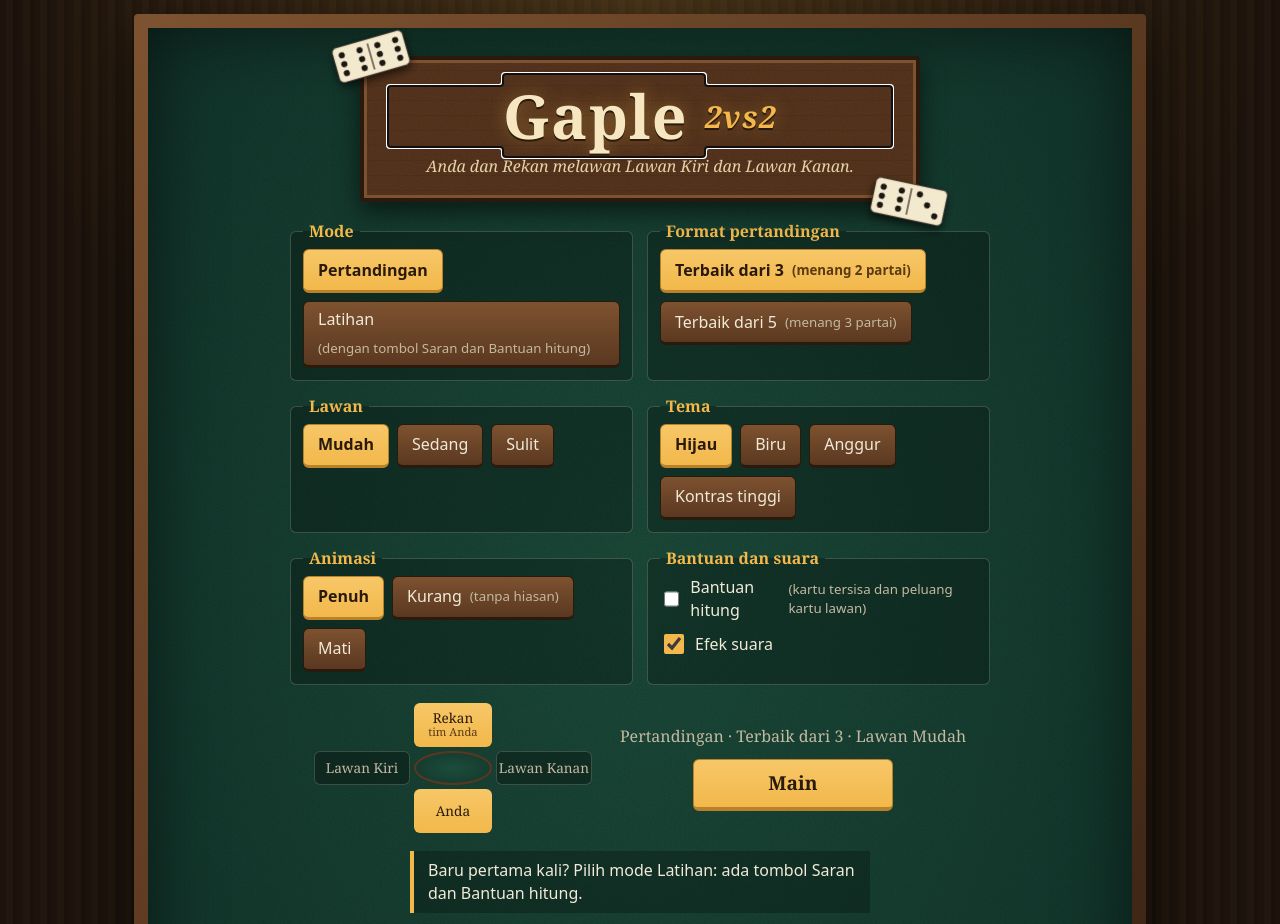
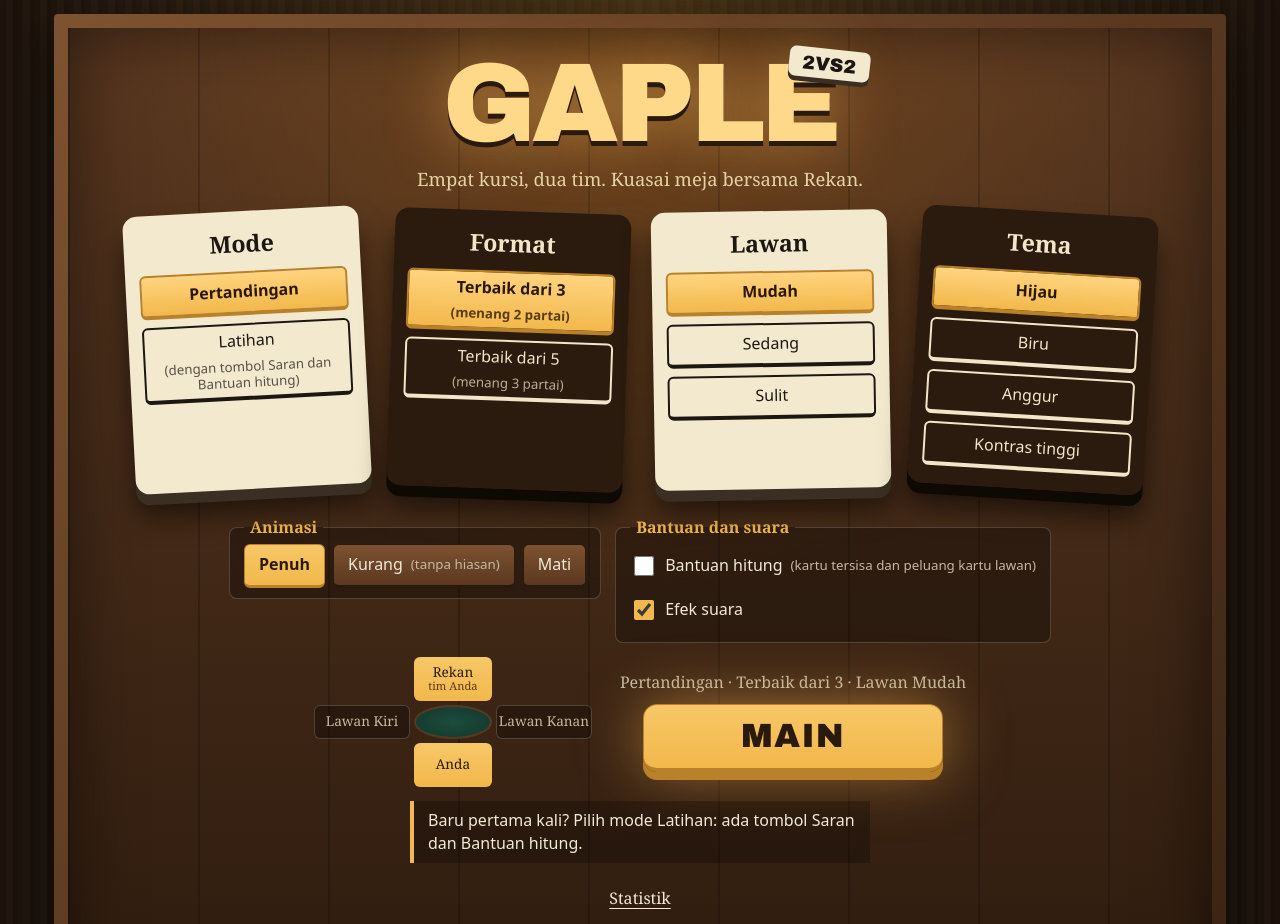
Before and after one commit to Leo-Ferdian/Gaple, a website built with Vite: page index.html in a window 1280 px wide. Shown: the top 924 px of the page. Built offline with nearby package versions, Linux system fonts and the light colour scheme.

Commit message:
v0.33.0: beranda warung malam, slogan baru, rapikan format

```diff
--- a/package.json
+++ b/package.json
@@ -1,6 +1,6 @@
 {
   "name": "gaple",
-  "version": "0.32.2",
+  "version": "0.33.0",
   "description": "Game gaple 2vs2 berbasis web (pertandingan, partai, kocokan)",
   "type": "module",
   "private": true,
--- a/src/tampilan/layar-html.ts
+++ b/src/tampilan/layar-html.ts
@@ -3,7 +3,6 @@
 
 import { AI_TERSEDIA } from '../controller.ts';
 import { BATAS_MARKAH } from '../markah.ts';
-import { svgKartu, ARAH_DATAR } from './kartu-svg.ts';
 import type { Markah } from '../markah.ts';
 import type { Pengaturan } from '../controller.ts';
 import type { Statistik, Hitungan } from '../statistik.ts';
@@ -122,23 +121,42 @@ function htmlStatistik(s: Statistik): string {
 }
 
 export function htmlMenu(pengaturan: Pengaturan, { simpanan = null, statistik = null }: TambahanMenu = {}): string {
+  const kartu = (kelas: string, judul: string, isi: string): string =>
+    `<fieldset class="kartu-set ${kelas}"><legend>${judul}</legend><div class="ubin">${isi}</div></fieldset>`;
   return (
-    `<div class="meja layar menu">` +
-    `<header class="papan-nama">` +
-    `<div class="hias" aria-hidden="true"><span class="hias-kiri">${svgKartu(6, 6, ARAH_DATAR)}</span><span class="hias-kanan">${svgKartu(6, 3, ARAH_DATAR)}</span></div>` +
+    `<div class="meja layar menu beranda">` +
+    `<header class="judul-besar">` +
     `<h1 tabindex="-1">Gaple <span class="dua">2vs2</span></h1>` +
-    `<p class="ket">Anda dan Rekan melawan Lawan Kiri dan Lawan Kanan.</p>` +
+    `<p class="ket">Empat kursi, dua tim. Kuasai meja bersama Rekan.</p>` +
     `</header>` +
     (simpanan === null
       ? ''
       : `<section class="lanjut-simpanan" aria-label="Pertandingan tersimpan"><p class="ket-simpanan"><strong>Pertandingan tersimpan</strong><span>${simpanan}</span></p>` +
         `<button type="button" class="utama" data-aksi="lanjut-simpanan">Lanjutkan</button>` +
         `<small>Memulai pertandingan baru dengan Main menghapus yang tersimpan.</small></section>`) +
-    `<div class="pengaturan">` +
-    `<fieldset><legend>Mode</legend><div class="ubin">${radio('mode', PILIHAN_MODE, pengaturan.mode, () => true)}</div></fieldset>` +
-    `<fieldset><legend>Format pertandingan</legend><div class="ubin">${radio('format', PILIHAN_FORMAT, pengaturan.format, () => true)}</div></fieldset>` +
-    `<fieldset><legend>Lawan</legend><div class="ubin">${radio('ai', PILIHAN_AI, pengaturan.ai, (n) => AI_TERSEDIA.some((a) => a === n))}</div></fieldset>` +
-    `<fieldset class="tema"><legend>Tema</legend><div class="ubin">${radio('tema', PILIHAN_TEMA, pengaturan.tema, () => true)}</div></fieldset>` +
+    `<div class="kartu-pilih">` +
+    kartu(
+      'terang',
+      'Mode',
+      radio('mode', PILIHAN_MODE, pengaturan.mode, () => true),
+    ) +
+    kartu(
+      'gelap',
+      'Format',
+      radio('format', PILIHAN_FORMAT, pengaturan.format, () => true),
+    ) +
+    kartu(
+      'terang',
+      'Lawan',
+      radio('ai', PILIHAN_AI, pengaturan.ai, (n) => AI_TERSEDIA.some((a) => a === n)),
+    ) +
+    kartu(
+      'gelap tema',
+      'Tema',
+      radio('tema', PILIHAN_TEMA, pengaturan.tema, () => true),
+    ) +
+    `</div>` +
+    `<div class="pengaturan-lain">` +
     `<fieldset><legend>Animasi</legend><div class="ubin">${radio('animasi', PILIHAN_ANIMASI, pengaturan.animasi, () => true)}</div></fieldset>` +
     `<fieldset><legend>Bantuan dan suara</legend>` +
     `<label class="pilihan"><input type="checkbox" name="bantuan"${pengaturan.bantuan ? ' checked' : ''}> Bantuan hitung <small>(kartu tersisa dan peluang kartu lawan)</small></label>` +
--- a/style.css
+++ b/style.css
@@ -519,81 +519,6 @@ button:focus-visible {
   font-style: italic;
 }
 
-/* papan nama: papan kayu dengan dua kartu balak miring */
-.papan-nama {
-  position: relative;
-  width: min(100%, 560px);
-  padding: 26px 24px 20px;
-  background: var(--tekstur), repeating-linear-gradient(0deg, var(--kayu) 0 7px, #55341d 7px 8px, var(--kayu) 8px 15px);
-  background-blend-mode: soft-light, normal;
-  border: 4px solid var(--kayu-gelap);
-  border-radius: 4px;
-  box-shadow:
-    inset 0 0 0 3px var(--kayu-terang),
-    0 10px 24px rgba(0, 0, 0, 0.55);
-}
-.papan-nama h1 {
-  font-size: clamp(2.6rem, 6vw, 3.8rem);
-  line-height: 1;
-  letter-spacing: 0.02em;
-  color: #f6e7c1;
-  text-shadow:
-    0 2px 0 var(--kayu-gelap),
-    0 0 18px rgba(242, 184, 75, 0.35);
-}
-.papan-nama .dua {
-  font-size: 0.5em;
-  font-style: italic;
-  color: var(--aksen);
-  vertical-align: 0.35em;
-}
-.papan-nama .ket {
-  margin-top: 8px;
-  color: #e6d3a8;
-}
-.hias {
-  position: absolute;
-  inset: 0;
-  pointer-events: none;
-}
-.hias span {
-  position: absolute;
-  width: 74px;
-  filter: drop-shadow(0 4px 4px rgba(0, 0, 0, 0.6));
-}
-.hias-kiri {
-  left: -30px;
-  top: -22px;
-  transform: rotate(-16deg);
-}
-.hias-kanan {
-  right: -30px;
-  bottom: -22px;
-  transform: rotate(12deg);
-}
-
-/* pilihan: satu baris ubin per kelompok */
-.pengaturan {
-  display: grid;
-  grid-template-columns: 1fr 1fr;
-  gap: 14px;
-  width: min(100%, 700px);
-}
-.layar fieldset {
-  margin: 0;
-  border: 1px solid var(--garis);
-  border-radius: 6px;
-  padding: 6px 12px 12px;
-  min-width: 0;
-  text-align: left;
-  background: rgba(0, 0, 0, 0.26);
-}
-.layar legend {
-  padding: 0 6px;
-  font-family: var(--slab);
-  font-weight: 700;
-  color: var(--aksen);
-}
 .ubin {
   display: flex;
   flex-wrap: wrap;
@@ -1618,3 +1543,209 @@ button.kecil:hover {
 .partai-selesai h1 {
   font-size: 1.5rem;
 }
+
+/* ====================== beranda: warung malam ======================
+   Lampu menyorot meja kayu. Pilihan utama berupa empat kartu balak besar yang sedikit miring;
+   judul besar di atasnya. Warna kayu dan aksen ikut tema lewat variabel :root. */
+#app:has(.beranda) {
+  max-width: 1200px;
+}
+.meja.layar.beranda {
+  gap: 14px;
+  padding: 20px 36px 18px;
+  background:
+    radial-gradient(ellipse 62% 52% at 50% 0%, rgba(255, 205, 120, 0.42), transparent 72%),
+    repeating-linear-gradient(90deg, rgba(0, 0, 0, 0.2) 0 2px, transparent 2px 130px),
+    linear-gradient(var(--kayu), var(--kayu-gelap) 70%, #0c0603);
+}
+.judul-besar {
+  display: flex;
+  flex-direction: column;
+  align-items: center;
+  gap: 6px;
+}
+.judul-besar h1 {
+  position: relative;
+  outline: none;
+  font-family: 'Arial Black', 'Segoe UI Black', Impact, system-ui, sans-serif;
+  font-weight: 900;
+  font-size: clamp(3.6rem, 9vw, 7rem);
+  line-height: 1;
+  letter-spacing: -0.04em;
+  text-transform: uppercase;
+  color: #ffd98a;
+  text-shadow:
+    0 5px 0 var(--kayu-gelap),
+    0 0 60px rgba(255, 190, 90, 0.5);
+}
+.judul-besar .dua {
+  position: absolute;
+  top: 0.06em;
+  right: -1.7em;
+  font-size: 0.17em;
+  letter-spacing: 0;
+  padding: 0.3em 0.7em;
+  border-radius: 0.35em;
+  background: var(--kartu);
+  color: var(--kartu-titik);
+  text-shadow: none;
+  box-shadow: 0 0.25em 0 var(--kartu-garis);
+  transform: rotate(6deg);
+}
+.judul-besar .ket {
+  font-size: 1.15rem;
+  font-style: normal;
+  color: #e6d3a8;
+}
+.kartu-pilih {
+  display: flex;
+  justify-content: center;
+  align-items: stretch;
+  gap: 22px;
+  width: 100%;
+  padding: 4px 0 14px;
+}
+.layar .kartu-set {
+  --miring: -3deg;
+  flex: 0 1 236px;
+  min-width: 0;
+  padding: 16px 14px 18px;
+  border: 0;
+  border-radius: 14px;
+  background: var(--kartu);
+  color: var(--kartu-titik);
+  box-shadow:
+    0 11px 0 var(--kartu-garis),
+    0 22px 28px rgba(0, 0, 0, 0.55);
+  transform: rotate(var(--miring));
+  transition:
+    transform 0.18s,
+    box-shadow 0.18s;
+}
+.kartu-set:nth-child(2) {
+  --miring: 2deg;
+}
+.kartu-set:nth-child(3) {
+  --miring: -1deg;
+}
+.kartu-set:nth-child(4) {
+  --miring: 3.5deg;
+}
+.kartu-set:hover,
+.kartu-set:focus-within {
+  transform: rotate(0deg) translateY(-6px);
+  box-shadow:
+    0 15px 0 var(--kartu-garis),
+    0 30px 34px rgba(0, 0, 0, 0.55);
+}
+.kartu-set.gelap {
+  background: #2b1b0e;
+  color: #f3e6c8;
+  box-shadow:
+    0 11px 0 #0f0904,
+    0 22px 28px rgba(0, 0, 0, 0.6);
+}
+.kartu-set.gelap:hover,
+.kartu-set.gelap:focus-within {
+  box-shadow:
+    0 15px 0 #0f0904,
+    0 30px 34px rgba(0, 0, 0, 0.6);
+}
+.layar .kartu-set legend {
+  float: left;
+  width: 100%;
+  padding: 0 0 10px;
+  font-family: var(--slab);
+  font-size: 1.45rem;
+  font-weight: 700;
+  color: inherit;
+}
+.kartu-set .ubin {
+  clear: both;
+  flex-direction: column;
+  flex-wrap: nowrap;
+  gap: 8px;
+}
+.kartu-set .ubin .pilihan {
+  background: transparent;
+  border: 2px solid currentColor;
+  border-bottom-width: 4px;
+  color: inherit;
+  justify-content: center;
+  text-align: center;
+  line-height: 1.2;
+}
+.kartu-set .ubin .pilihan small {
+  color: inherit;
+  opacity: 0.72;
+}
+.kartu-set .ubin .pilihan:has(input:checked),
+.kartu-set.gelap .ubin .pilihan:has(input:checked) {
+  background: linear-gradient(#ffd47f, var(--aksen));
+  border-color: var(--aksen-tua);
+  color: #2a1706;
+}
+.kartu-set .ubin .pilihan:has(input:checked) small {
+  color: #5b3b12;
+  opacity: 1;
+}
+.pengaturan-lain {
+  display: flex;
+  flex-wrap: wrap;
+  justify-content: center;
+  align-items: flex-start;
+  gap: 14px;
+}
+.pengaturan-lain fieldset {
+  margin: 0;
+  min-width: 0;
+  padding: 4px 14px 10px;
+  border: 1px solid var(--garis);
+  border-radius: 8px;
+  background: rgba(0, 0, 0, 0.3);
+  text-align: left;
+}
+.pengaturan-lain legend {
+  padding: 0 6px;
+  font-family: var(--slab);
+  font-weight: 700;
+  color: var(--aksen);
+}
+.beranda .mulai .utama {
+  min-width: 300px;
+  min-height: 68px;
+  font-family: 'Arial Black', 'Segoe UI Black', Impact, system-ui, sans-serif;
+  font-size: 2.1rem;
+  letter-spacing: 0.04em;
+  text-transform: uppercase;
+  border-radius: 14px;
+  box-shadow:
+    0 8px 0 var(--aksen-tua),
+    0 0 60px rgba(255, 190, 90, 0.5);
+}
+:root[data-tema='kontras'] .meja.layar.beranda {
+  background: #000;
+}
+:root[data-tema='kontras'] .kartu-set {
+  background: #fff;
+  color: #000;
+}
+:root[data-tema='kontras'] .kartu-set.gelap {
+  background: #000;
+  color: #fff;
+  outline: 2px solid #fff;
+}
+:root[data-tema='kontras'] .judul-besar .ket,
+:root[data-tema='kontras'] .ringkas-pilihan {
+  color: #fff;
+}
+:root[data-tema='kontras'] .kartu-set .ubin .pilihan:not(:has(input:checked)) {
+  background: transparent;
+  color: inherit;
+  border: 2px solid currentColor;
+}
+@media (max-width: 960px) {
+  .kartu-pilih {
+    flex-wrap: wrap;
+  }
+}
```
Also changed, not shown: demo/potongan-2.js (added, +51 -0 lines), demo/potongan-3.js (added, +58 -0 lines), demo/potongan-4.js (added, +60 -0 lines), demo/potongan-5.js (added, +78 -0 lines), demo/potongan-6.js (added, +38 -0 lines), docs/DEVLOG.md (+12 -0 lines), src/kocokan.d.ts (added, +18 -0 lines), src/simulasi.d.ts (added, +18 -0 lines), test/ux.test.ts (+14 -0 lines), README-DEV.md (deleted), README.md, 1 other file.
